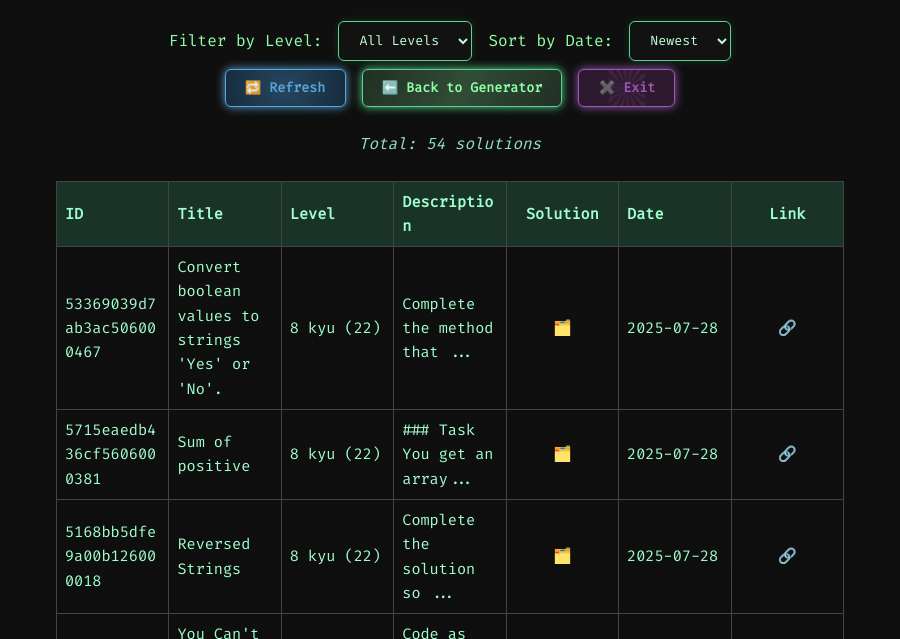
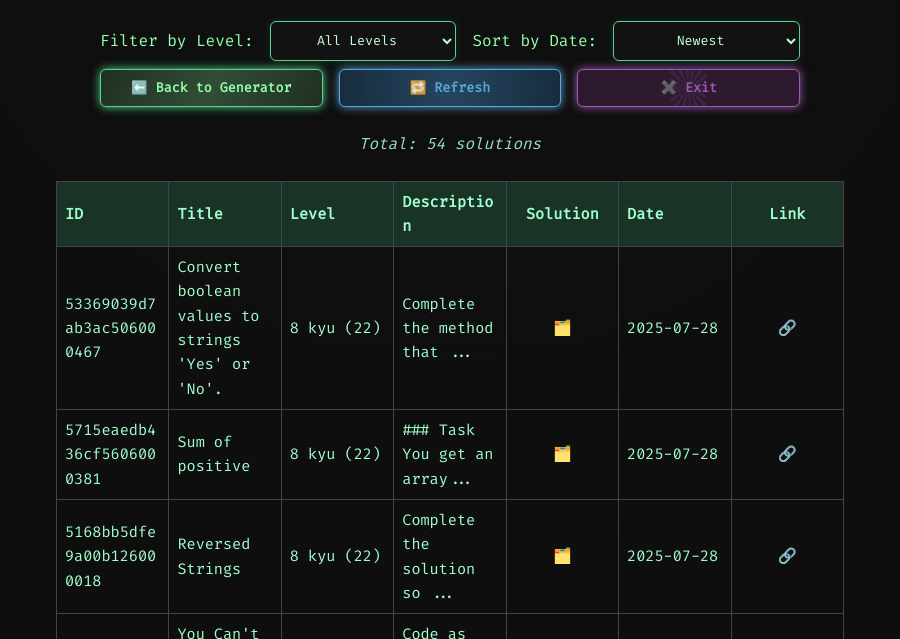
Before and after one commit to Alma-Nemi/codewars-task-generator, an Electron app: page archive-renderer/archive-index.html in a window 900 px wide. Shown: the part 161-800 px from the top of the page. Drawn offline with Linux system fonts and the light colour scheme.

Commit message:
feat(ui): unify button layout and improve responsive alignment across views

```diff
--- a/archive-renderer/archive-index.html
+++ b/archive-renderer/archive-index.html
@@ -34,8 +34,8 @@
 </div>
 
 <div class="button-container">
+	<button id="backToGenBtn">⬅️ Back to Generator</button>
 	<button id="refreshBtn">🔁 Refresh</button>
-	<button id="backToGenBtn">⬅️ Back to Generator</button>
 	<button id="exitBtn">✖️ Exit</button>
 </div>
 
--- a/archive-renderer/archive-style.css
+++ b/archive-renderer/archive-style.css
@@ -35,9 +35,17 @@ h1 {
 	max-width: 700px;
 	margin: 0 auto 0.5rem auto;
 	display: flex;
+	flex-wrap: wrap;
 	gap: 1rem;
 	align-items: center;
 	justify-content: center;
+}
+
+.filter-container select {
+	flex: 1;
+	min-width: 140px;
+	max-width: 200px;
+	text-align: center;
 }
 
 .button-container {
@@ -46,6 +54,12 @@ h1 {
 	display: flex;
 	gap: 1rem;
 	justify-content: center;
+}
+
+.button-container button {
+	flex: 1;
+	min-width: 140px;
+	text-align: center;
 }
 
 select {
--- a/generator-renderer/generator-style.css
+++ b/generator-renderer/generator-style.css
@@ -76,6 +76,12 @@ textarea {
   gap: 2rem;
   margin-top: 1.5rem;
   margin-bottom: 2rem;
+}
+
+.buttons-container button {
+  flex: 1;
+  min-width: 140px;
+  text-align: center;
 }
 
 /* General styles of buttons */
--- a/solution-renderer/solution-style.css
+++ b/solution-renderer/solution-style.css
@@ -48,8 +48,17 @@ h1 {
 .button-container {
 	display: flex;
 	justify-content: center;
+	flex-wrap: wrap;
 	gap: 1rem;
-	margin-bottom: 1rem;
+	margin: 0 auto 1.5rem auto;
+	max-width: max-content;
+}
+
+.button-container button {
+	flex: 1 1 auto;
+	min-width: 150px;
+	text-align: center;
+	width: 180px;
 }
 
 button {
```
